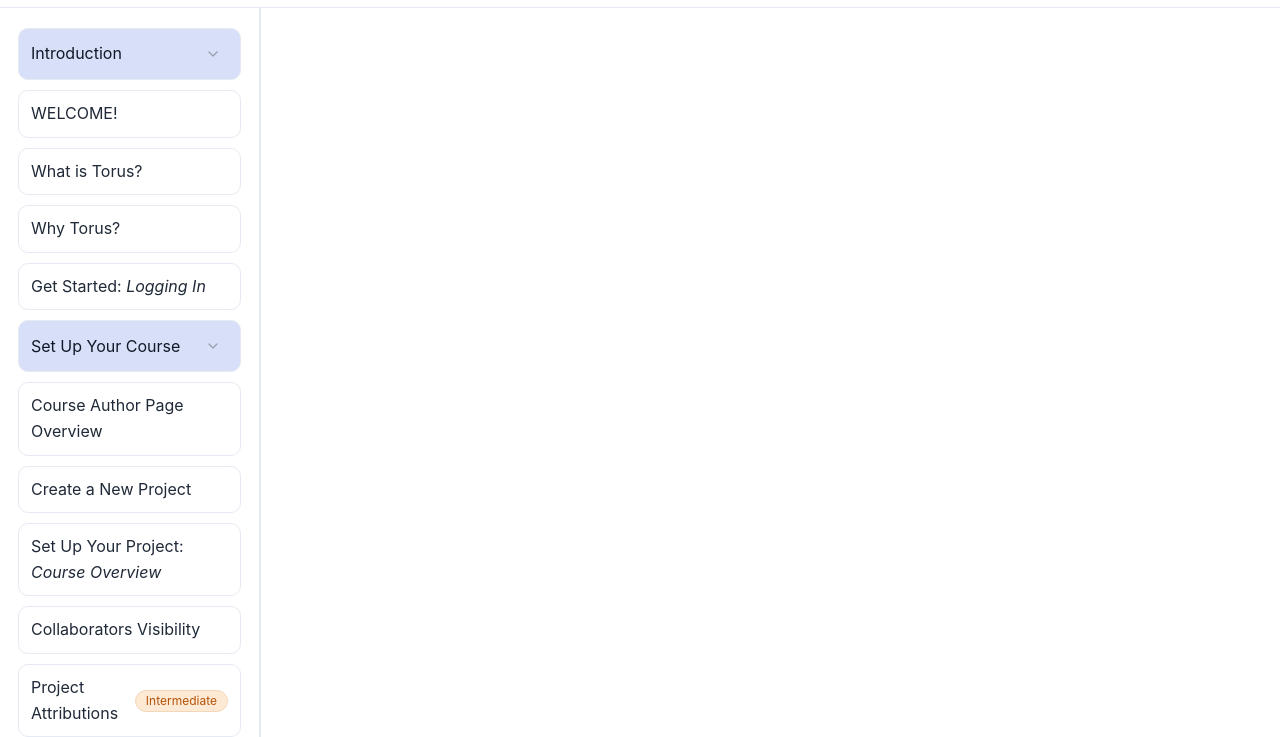
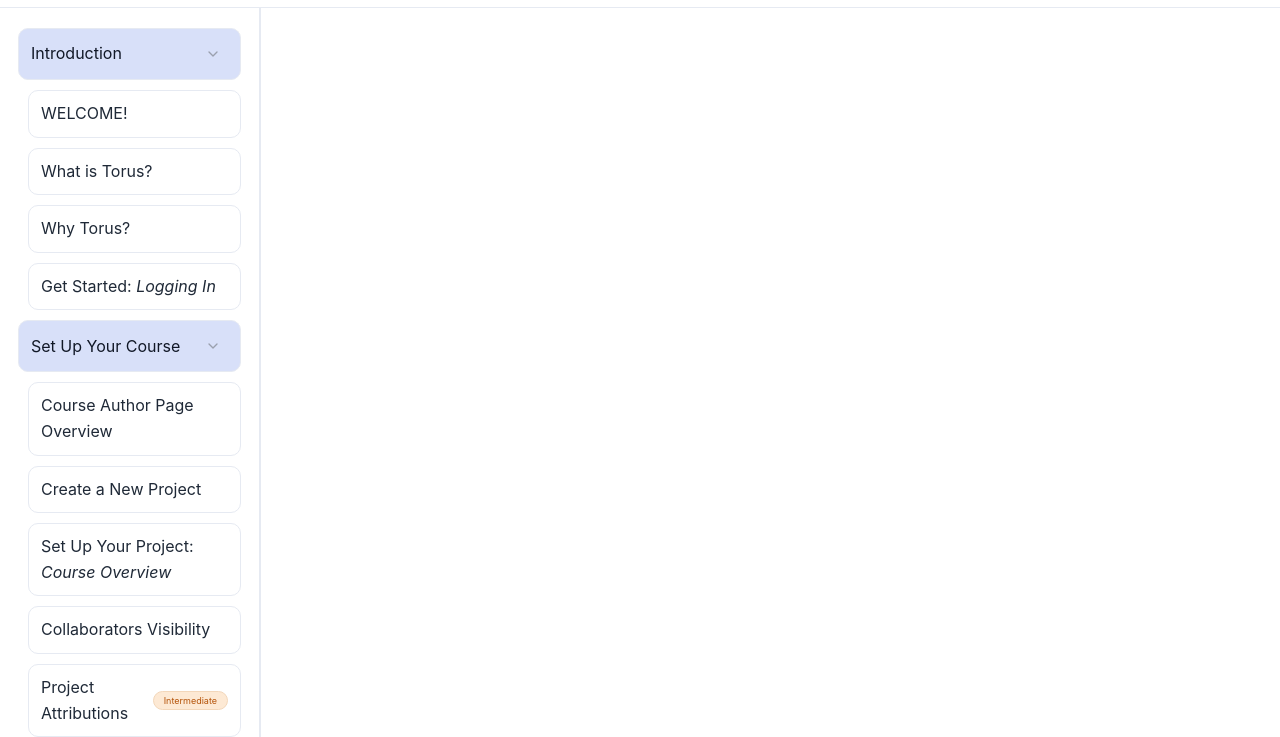
Before and after one commit to luanmeiniubi/torus_tutorial, a plain HTML site: page index.html in a window 1280 px wide. Shown: the part 63-800 px from the top of the page. Drawn offline with Linux system fonts and the light colour scheme.

Commit message:
Update style.css

```diff
--- a/style.css
+++ b/style.css
@@ -115,6 +115,7 @@ html, body { height: 100%; margin: 0; background: var(--bg); color: var(--text);
   margin: 10px 6px;
   padding: 0;
   display: block;
+  padding-left: 10px;
 }
 
 .submenu.collapsed { display: none; }
@@ -157,11 +158,13 @@ html, body { height: 100%; margin: 0; background: var(--bg); color: var(--text);
 /* colors */
 .submenu li .badge[data-level="intermediate"]{
   color:#b45309;
+  font-size: 9px;
   background:#fde9d4;
   border-color:#f3d7ba;
 }
 .submenu li .badge[data-level="advanced"]{
   color:#7c2d12;
+  font-size:9px;
   background:#fbe3d6;
   border-color:#efc6b8;
 }
```
